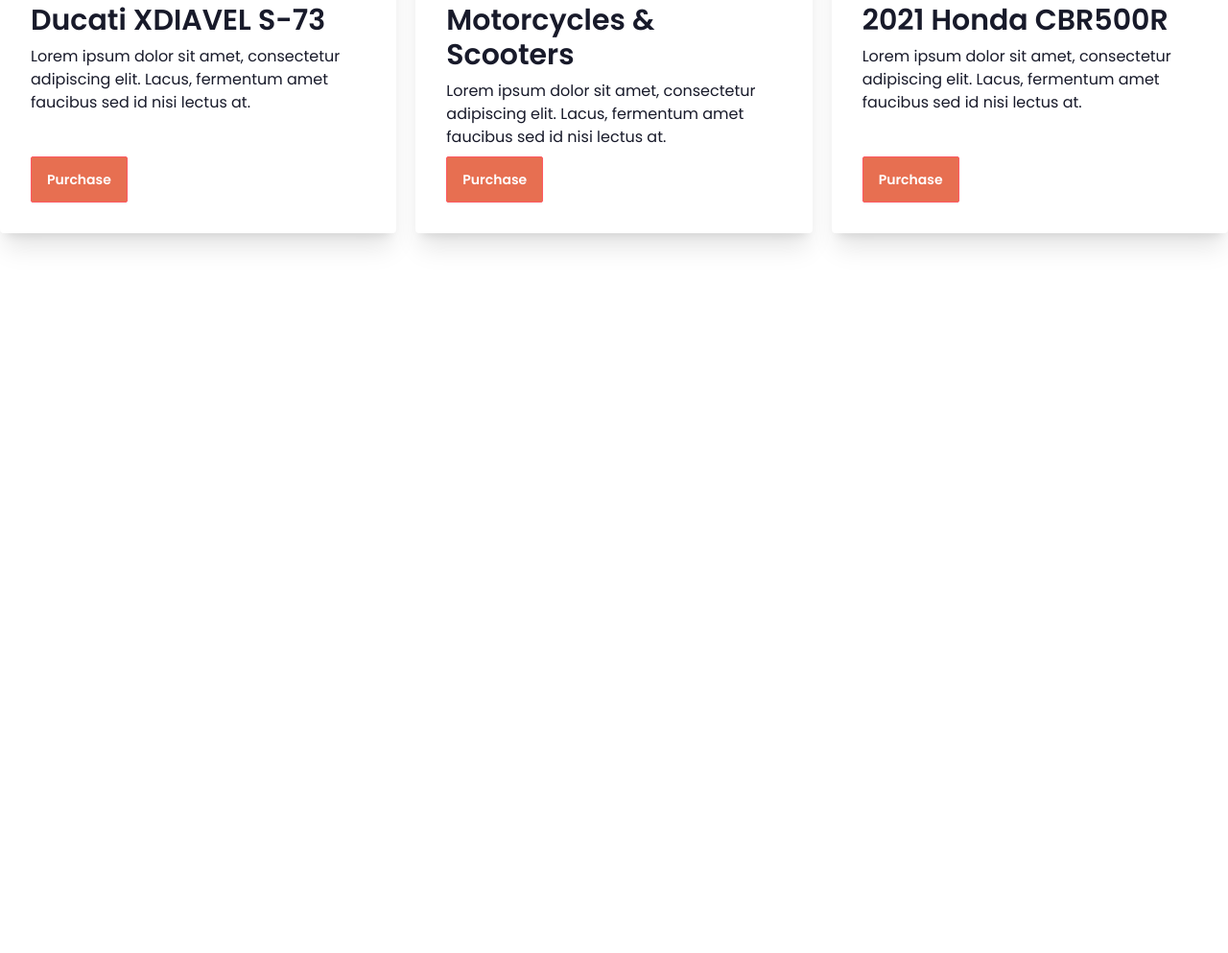
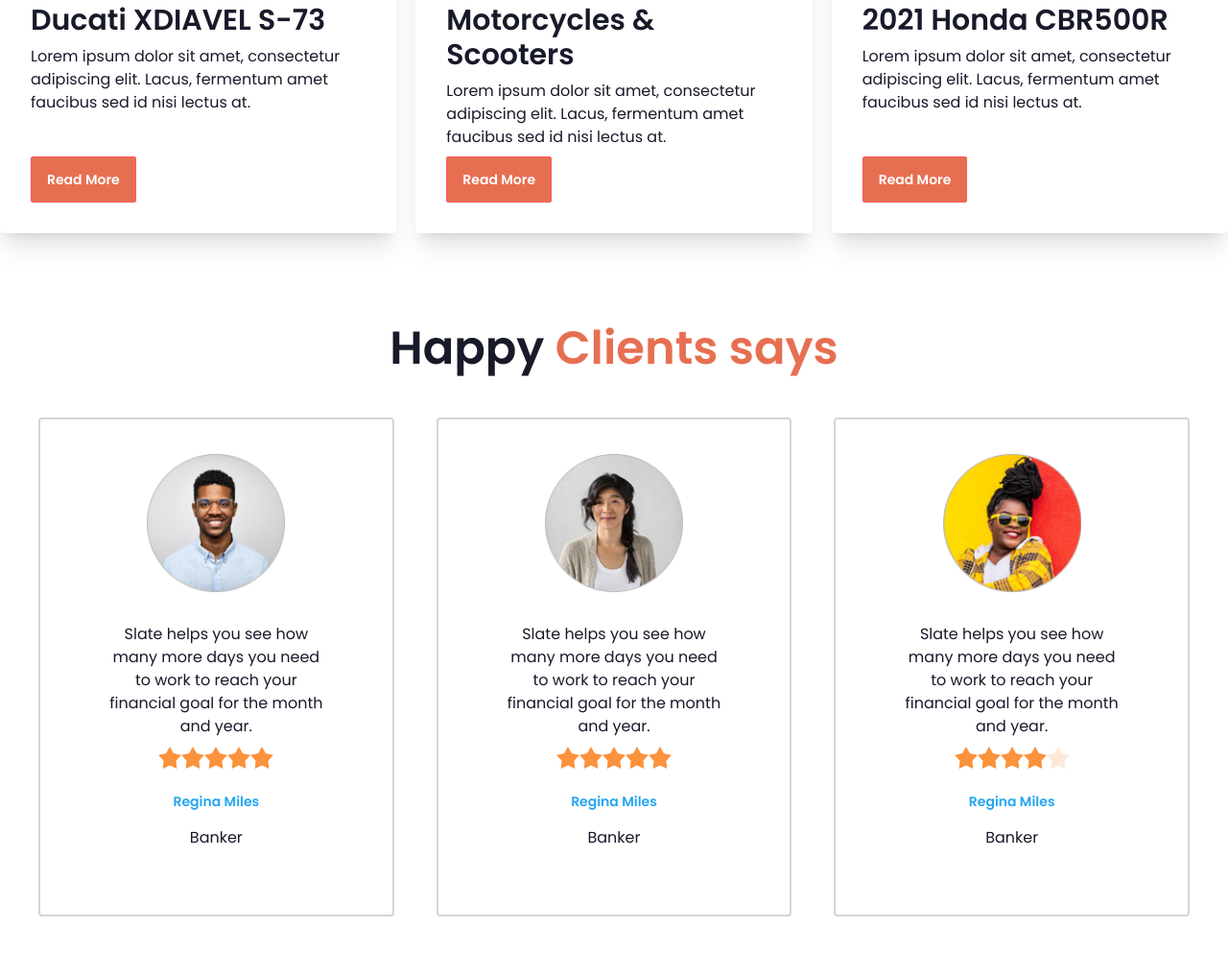
Before and after one commit to Md-Sufian-Jidan/Biker-Zone-with-daisy-mama, a plain HTML site: page index.html in a window 1280 px wide. Shown: the part 1099-2092 px from the top of the page at 96% size. Before the commit the page ends 1438 px from the top, so only its background shows below. Drawn offline with nearby package versions, Linux system fonts and the light colour scheme.

Commit message:
happy clients section completed

```diff
--- a/index.html
+++ b/index.html
@@ -22,6 +22,7 @@
                         clifford: '#da373d',
                         'bike-primary': '#E76F51',
                         'bike-primary-bg': 'rgba(231, 111, 81, 0.10)',
+                        'rating-color' : '#23A6F0'
                     }
                 }
             }
@@ -189,7 +190,7 @@
                       <h2 class="card-title text-3xl">Ducati XDIAVEL S-73</h2>
                       <p>Lorem ipsum dolor sit amet, consectetur adipiscing elit. Lacus, fermentum amet faucibus sed id nisi lectus at.</p>
                       <div class="card-actions">
-                        <button class="btn btn-error bg-bike-primary text-white">Purchase</button>
+                        <button class="btn btn-error bg-bike-primary text-white">Read More</button>
                       </div>
                     </div>
                   </div>
@@ -202,7 +203,7 @@
                       <h2 class="card-title text-3xl">Motorcycles & Scooters</h2>
                       <p>Lorem ipsum dolor sit amet, consectetur adipiscing elit. Lacus, fermentum amet faucibus sed id nisi lectus at.</p>
                       <div class="card-actions">
-                        <button class="btn btn-error bg-bike-primary text-white">Purchase</button>
+                        <button class="btn btn-error bg-bike-primary text-white">Read More</button>
                       </div>
                     </div>
                   </div>
@@ -215,7 +216,76 @@
                       <h2 class="card-title text-3xl">2021 Honda CBR500R</h2>
                       <p>Lorem ipsum dolor sit amet, consectetur adipiscing elit. Lacus, fermentum amet faucibus sed id nisi lectus at.</p>
                       <div class="card-actions">
-                        <button class="btn btn-error bg-bike-primary text-white">Purchase</button>
+                        <button class="btn btn-error  bg-bike-primary text-white">Read More</button>
+                      </div>
+                    </div>
+                  </div>
+            </div>
+        </section>
+        <!-- happy clients -->
+        <section class="my-24">
+            <h3 class="text-5xl mb-12 font-semibold text-center">Happy <span class="text-bike-primary">Clients says</span></h3>
+            <div class="grid gap-11 grid-cols-1 md:grid-cols-2 lg:grid-cols-3 px-10">
+            <!-- first review -->
+                <div class="card bg-base-100 p-9 border-2 border-gray-300">
+                    <figure><img class="w-36" src="biker-zone-resources-main/images/others/user-1.png" alt="Shoes" /></figure>
+                    <div class="card-body">
+                      <p class="text-center">Slate helps you see how
+                        many more days you need
+                        to work to reach your financial
+                        goal for the month and year.</p>
+                        <div class="rating justify-center">
+                            <input type="radio" name="rating-2" class="mask mask-star-2 bg-orange-400" />
+                            <input type="radio" name="rating-2" class="mask mask-star-2 bg-orange-400" />
+                            <input type="radio" name="rating-2" class="mask mask-star-2 bg-orange-400" />
+                            <input type="radio" name="rating-2" class="mask mask-star-2 bg-orange-400" checked />
+                            <input type="radio" name="rating-2" class="mask mask-star-2 bg-orange-400" />
+                          </div>
+                      <div class=" text-center space-y-4 mt-4">
+                        <h4 class="text-sm font-semibold text-rating-color">Regina Miles</h4>
+                        <h4>Banker</h4>
+                      </div>
+                    </div>
+                  </div>
+                  <!-- second review -->
+                <div class="card bg-base-100 p-9 border-2 border-gray-300">
+                    <figure><img class="w-36" src="biker-zone-resources-main/images/others/user-2.png" alt="Shoes" /></figure>
+                    <div class="card-body">
+                      <p class="text-center">Slate helps you see how
+                        many more days you need
+                        to work to reach your financial
+                        goal for the month and year.</p>
+                        <div class="rating justify-center">
+                            <input type="radio" name="rating-2" class="mask mask-star-2 bg-orange-400" />
+                            <input type="radio" name="rating-2" class="mask mask-star-2 bg-orange-400" />
+                            <input type="radio" name="rating-2" class="mask mask-star-2 bg-orange-400" />
+                            <input type="radio" name="rating-2" class="mask mask-star-2 bg-orange-400" checked />
+                            <input type="radio" name="rating-2" class="mask mask-star-2 bg-orange-400" />
+                          </div>
+                      <div class=" text-center space-y-4 mt-4">
+                        <h4 class="text-sm font-semibold text-rating-color">Regina Miles</h4>
+                        <h4>Banker</h4>
+                      </div>
+                    </div>
+                  </div>
+                   <!-- third review -->
+                <div class="card bg-base-100 p-9 border-2 border-gray-300">
+                    <figure><img class="w-36" src="biker-zone-resources-main/images/others/user-3.png" alt="Shoes" /></figure>
+                    <div class="card-body">
+                      <p class="text-center">Slate helps you see how
+                        many more days you need
+                        to work to reach your financial
+                        goal for the month and year.</p>
+                        <div class="rating justify-center">
+                            <input type="radio" name="rating-2" class="mask mask-star-2 bg-orange-400" />
+                            <input type="radio" name="rating-2" class="mask mask-star-2 bg-orange-400" />
+                            <input type="radio" name="rating-2" class="mask mask-star-2 bg-orange-400" />
+                            <input type="radio" name="rating-2" class="mask mask-star-2 bg-orange-400" checked />
+                            <input type="radio" name="rating-2" class="mask mask-star-2 bg-orange-400" />
+                          </div>
+                      <div class=" text-center space-y-4 mt-4">
+                        <h4 class="text-sm font-semibold text-rating-color">Regina Miles</h4>
+                        <h4>Banker</h4>
                       </div>
                     </div>
                   </div>
```
